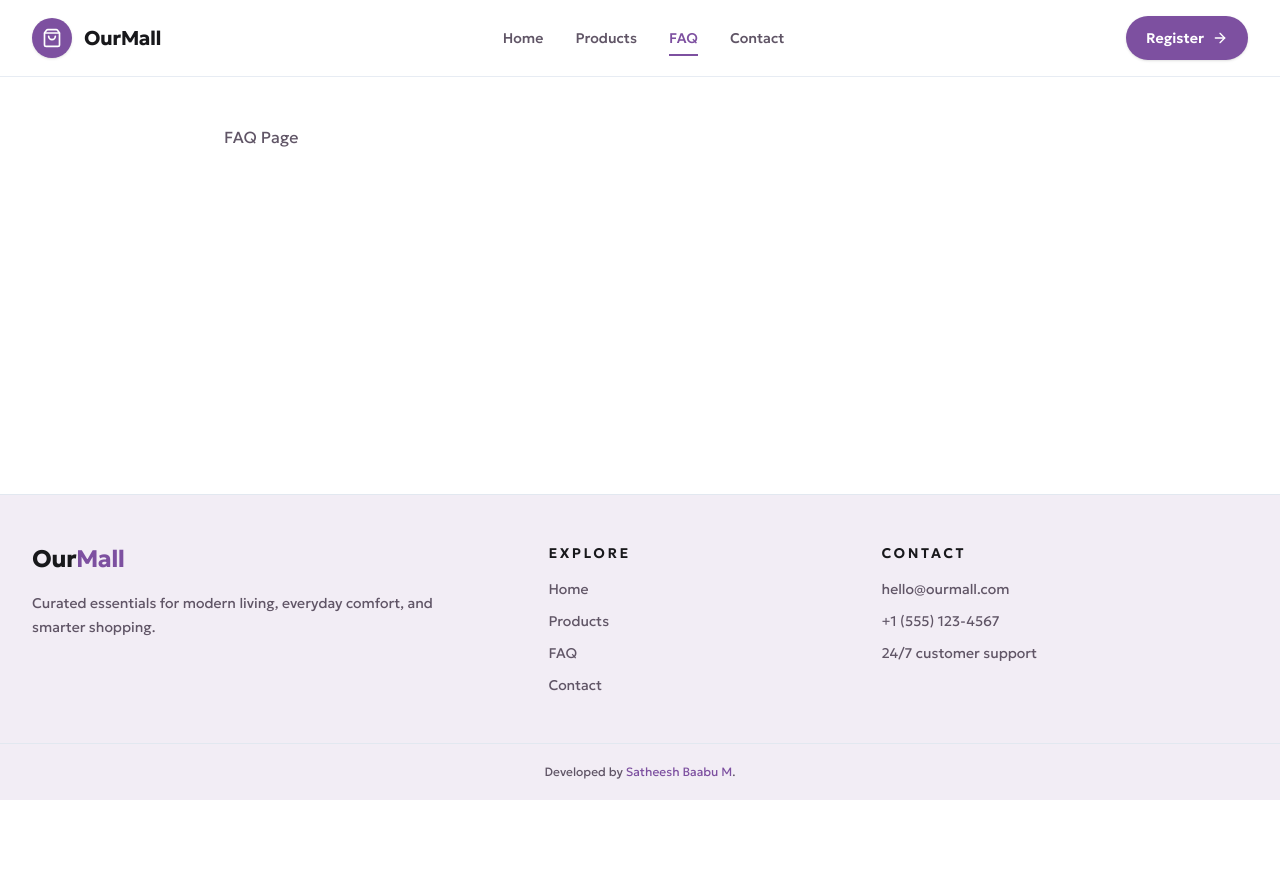
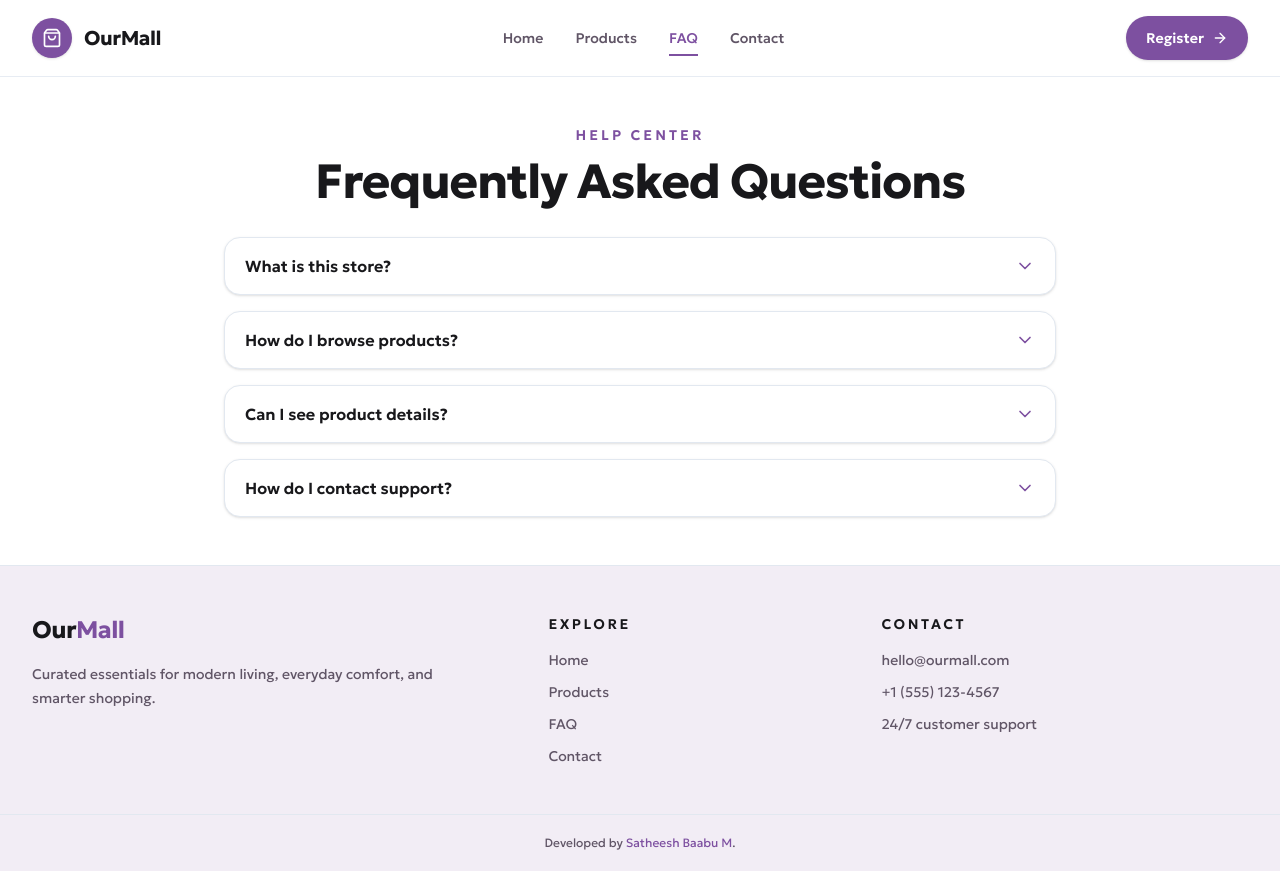
Before and after one commit to Satheesh-Baabu/OurMall, a Next.js app: page /faq in a window 1280 px wide. Before the commit the page ends 800 px from the top, so only its background shows below. Built offline with nearby package versions, Linux system fonts and the light colour scheme.

Commit message:
Faq Page Added

```diff
--- a/src/app/faq/page.tsx
+++ b/src/app/faq/page.tsx
@@ -1,9 +1,27 @@
-
+import FAQItem, { type FAQItemData } from "@/components/FAQItem";
+import { faqItems } from "@/data/faqData";
 
 export default function FAQPage() {
   return (
     <main className="mx-auto max-w-4xl px-4 py-12 sm:px-6 lg:px-8">
-      FAQ Page
+      <div className="mb-8 text-center">
+        <p className="text-sm font-semibold uppercase tracking-[0.22em] text-primary">
+          Help center
+        </p>
+        <h1 className="mt-3 text-4xl font-bold tracking-tight text-heading sm:text-5xl">
+          Frequently Asked Questions
+        </h1>
+      </div>
+
+      <div className="space-y-4">
+        {faqItems.map((item) => (
+          <FAQItem
+            key={item.question}
+            question={item.question}
+            answer={item.answer}
+          />
+        ))}
+      </div>
     </main>
   );
 }
--- a/src/app/page.tsx
+++ b/src/app/page.tsx
@@ -1,40 +1,16 @@
-
 import Image from "next/image";
 import Link from "next/link";
-import { ArrowRight, Filter, Home, RefreshCw, ShieldCheck, ShoppingBag, Sparkles } from "lucide-react";
+import { Home, ArrowRight, Sparkles } from "lucide-react";
 import Button from "@/components/Button";
-
-const featureCards = [
-  {
-    title: "Wide Selection",
-    description: "Handpicked essentials across categories for every lifestyle.",
-    icon: ShoppingBag,
-  },
-  {
-    title: "Quality Products",
-    description: "Curated items chosen for reliability and everyday functionality.",
-    icon: ShieldCheck,
-  },
-  {
-    title: "Easy Shopping",
-    description: "Simple browsing, filtering, and checkout-ready product discovery.",
-    icon: Filter,
-  },
-  {
-    title: "Fast Experience",
-    description: "Responsive, streamlined browsing designed to feel effortless.",
-    icon: RefreshCw,
-  },
-];
+import { featureCards } from "@/data/featureCards";
 
 export default async function HomePage() {
-
   return (
     <main className="flex-1">
       {/* Hero Section  */}
       <section className="mx-auto max-w-7xl px-4 py-10 sm:px-6 lg:px-8 lg:py-16">
         <div className="grid items-center gap-8 lg:grid-cols-[1.1fr_0.9fr]">
-          <div className="order-2 lg:order-1">
+          <div className="order-1">
             <div className="mb-4 inline-flex items-center gap-2 rounded-full bg-secondary/10 px-3 py-1 text-xs font-semibold uppercase tracking-[0.18em] text-secondary">
               <Sparkles className="h-3.5 w-3.5" aria-hidden="true" />
               Fresh picks for everyday life
@@ -43,18 +19,19 @@ export default async function HomePage() {
               Discover products built for modern living.
             </h1>
             <p className="mt-5 max-w-xl text-base leading-7 text-body sm:text-lg">
-              Browse our collection of trusted essentials and home favorites designed to make life simpler, smarter, and more enjoyable.
+              Browse our collection of trusted essentials and home favorites
+              designed to make life simpler, smarter, and more enjoyable.
             </p>
             <div className="mt-8 flex flex-wrap gap-4">
               <Button href="/products">Explore Products</Button>
             </div>
           </div>
 
-          <div className="order-1 lg:order-2">
+          <div className="order-2">
             <div className="overflow-hidden rounded-4xl border border-slate-200 bg-white p-3 shadow-sm">
               <div className="relative h-120 overflow-hidden rounded-[26px] bg-primary/10">
                 <Image
-                  src="https://images.unsplash.com/photo-1524758631624-e2822e304c36?auto=format&fit=crop&w=1200&q=80"
+                  src="/home-hero.jpg"
                   alt="Modern home and shopping lifestyle"
                   fill
                   sizes="(max-width: 768px) 100vw, 50vw"
@@ -66,21 +43,30 @@ export default async function HomePage() {
         </div>
       </section>
 
+      {/* why choose us section */}
       <section className="bg-primary/10 py-12">
         <div className="mx-auto max-w-7xl px-4 sm:px-6 lg:px-8">
           <div className="mb-8 text-center">
-            <p className="text-sm font-semibold uppercase tracking-[0.22em] text-primary">Why choose us</p>
-            <h2 className="mt-3 text-3xl font-bold tracking-tight text-heading">Designed to make shopping easier</h2>
+            <p className="text-sm font-semibold uppercase tracking-[0.22em] text-primary">
+              Why choose us
+            </p>
+            <h2 className="mt-3 text-3xl font-bold tracking-tight text-heading">
+              Designed to make shopping easier
+            </h2>
           </div>
-          {/* why choose us section */}
           <div className="grid gap-6 md:grid-cols-2 xl:grid-cols-4">
             {featureCards.map(({ title, description, icon: Icon }) => (
-              <div key={title} className="rounded-3xl border border-slate-200 bg-white p-6 shadow-sm">
+              <div
+                key={title}
+                className="rounded-3xl border border-slate-200 bg-white p-6 shadow-sm"
+              >
                 <div className="mb-4 flex h-12 w-12 items-center justify-center rounded-full bg-primary/10 text-primary">
                   <Icon className="h-5 w-5" aria-hidden="true" />
                 </div>
                 <h3 className="text-lg font-semibold text-heading">{title}</h3>
-                <p className="mt-3 text-sm leading-6 text-body">{description}</p>
+                <p className="mt-3 text-sm leading-6 text-body">
+                  {description}
+                </p>
               </div>
             ))}
           </div>
@@ -89,15 +75,18 @@ export default async function HomePage() {
       {/* Ready to Shop Section */}
       <section className="mx-auto max-w-7xl px-4 pb-16 sm:px-6 lg:px-8">
         <div className="rounded-4xl bg-secondary px-6 py-10 text-center text-white sm:px-10 lg:px-16">
-          <p className="text-sm font-semibold uppercase tracking-[0.22em] text-white">Ready to shop</p>
-          <h2 className="mt-4 text-3xl font-bold tracking-tight sm:text-4xl text-heading">Upgrade your everyday essentials.</h2>
+          <p className="text-sm font-semibold uppercase tracking-[0.22em] text-white">
+            Ready to shop
+          </p>
+          <h2 className="mt-4 text-3xl font-bold tracking-tight sm:text-4xl text-heading">
+            Upgrade your everyday essentials.
+          </h2>
           <p className="mx-auto mt-4 max-w-2xl text-base leading-7 text-slate-200">
-            Explore our catalog for home favorites, accessories, and practical finds designed to fit your routine.
+            Explore our catalog for home favorites, accessories, and practical
+            finds designed to fit your routine.
           </p>
           <div className="mt-8 flex justify-center">
-            <Button href="/products" >
-              Explore Products
-            </Button>
+            <Button href="/products">Explore Products</Button>
           </div>
         </div>
       </section>
--- /dev/null
+++ b/src/components/FAQItem.tsx
@@ -0,0 +1,35 @@
+"use client";
+
+import { ChevronDown } from "lucide-react";
+import { useState } from "react";
+
+export interface FAQItemData {
+  question: string;
+  answer: string;
+}
+
+export default function FAQItem({ question, answer }: FAQItemData) {
+  const [isOpen, setIsOpen] = useState(false);
+
+  return (
+    <div className="overflow-hidden rounded-2xl border border-slate-200 bg-white shadow-sm">
+      <button
+        type="button"
+        onClick={() => setIsOpen((open) => !open)}
+        className="flex w-full items-center justify-between gap-4 px-5 py-4 text-left"
+        aria-expanded={isOpen}
+      >
+        <span className="text-base font-semibold text-heading">{question}</span>
+        <ChevronDown
+          className={`h-5 w-5 shrink-0 text-primary transition-transform duration-200 ${isOpen ? "rotate-180" : "rotate-0"}`}
+          aria-hidden="true"
+        />
+      </button>
+      {isOpen && (
+        <p className="border-t border-slate-200 px-5 py-4 text-sm leading-7 text-body">
+          {answer}
+        </p>
+      )}
+    </div>
+  );
+}
--- /dev/null
+++ b/src/data/faqData.ts
@@ -0,0 +1,24 @@
+import type { FAQItemData } from "@/components/FAQItem";
+
+export const faqItems: FAQItemData[] = [
+  {
+    question: "What is this store?",
+    answer:
+      "OurMall is a modern e-commerce storefront designed to showcase trending products, helpful categories, and a simple shopping experience.",
+  },
+  {
+    question: "How do I browse products?",
+    answer:
+      "Use the Products page to search by name, filter by category, and page through the catalog with quick navigation controls.",
+  },
+  {
+    question: "Can I see product details?",
+    answer:
+      "Yes. Each product card includes a View Product action that opens a dedicated detail page with pricing, ratings, and description information.",
+  },
+  {
+    question: "How do I contact support?",
+    answer:
+      "Visit the Contact page and send a message using the form. We typically respond during normal business hours.",
+  },
+];
--- /dev/null
+++ b/src/data/featureCards.ts
@@ -0,0 +1,33 @@
+import {
+  Filter,
+  RefreshCw,
+  ShieldCheck,
+  ShoppingBag,
+} from "lucide-react";
+
+export const featureCards = [
+  {
+    title: "Wide Selection",
+    description:
+      "Handpicked essentials across categories for every lifestyle.",
+    icon: ShoppingBag,
+  },
+  {
+    title: "Quality Products",
+    description:
+      "Curated items chosen for reliability and everyday functionality.",
+    icon: ShieldCheck,
+  },
+  {
+    title: "Easy Shopping",
+    description:
+      "Simple browsing, filtering, and checkout-ready product discovery.",
+    icon: Filter,
+  },
+  {
+    title: "Fast Experience",
+    description:
+      "Responsive, streamlined browsing designed to feel effortless.",
+    icon: RefreshCw,
+  },
+];
```
Also changed, not shown: public/home-hero.jpg (added).
